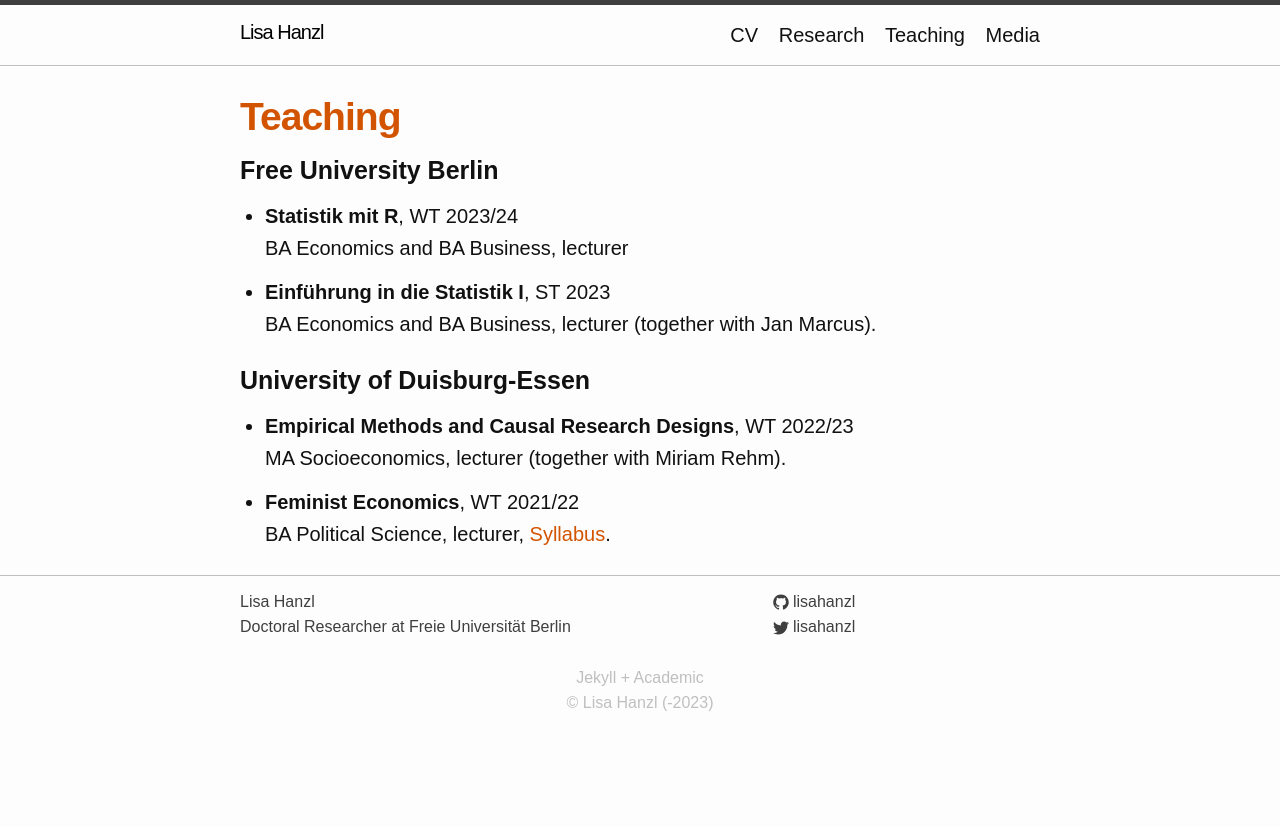
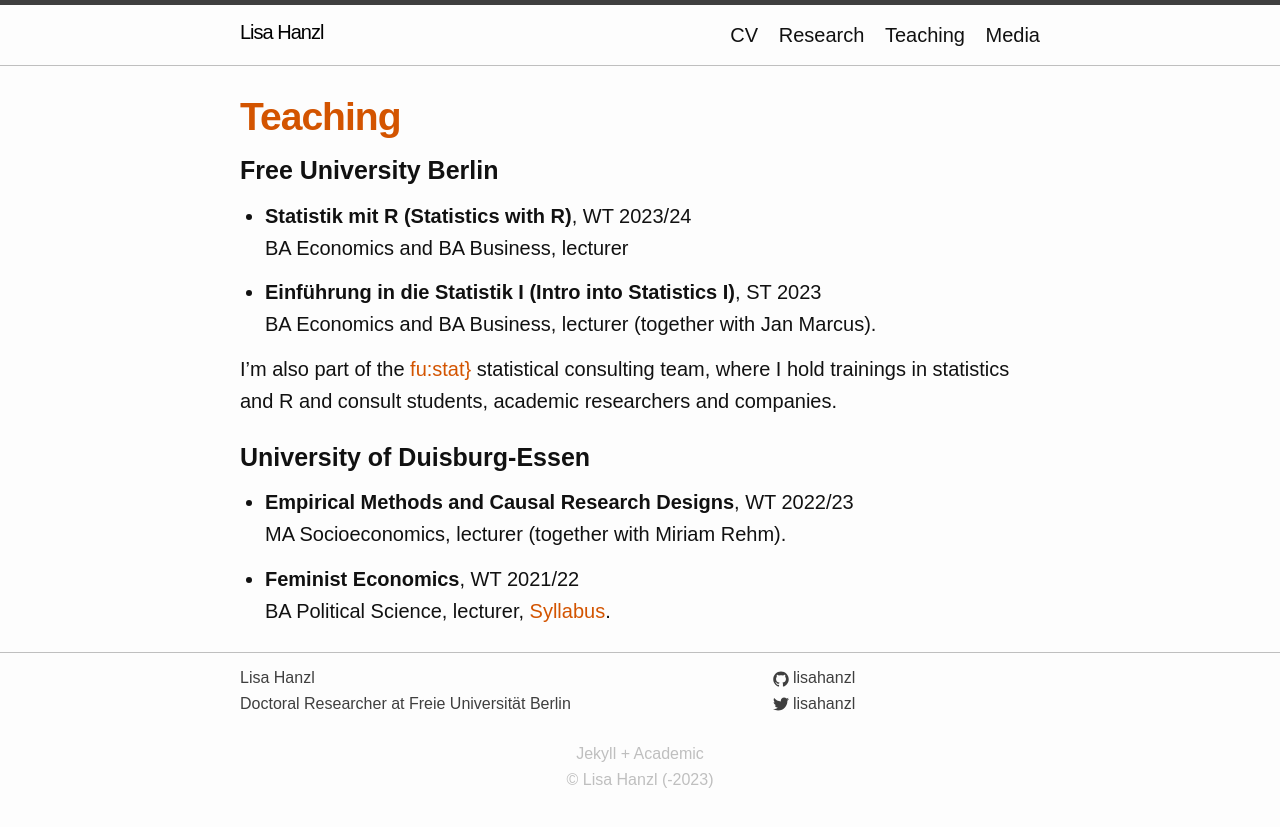
Before and after one commit to lisahanzl/lisahanzl.github.io, a Jekyll site: the page built from 02_teaching.md, in a window 1280 px wide. Shown: the top 827 px of the page. Built offline with Jekyll 4.4.1, drawn with Linux system fonts in a browser that asks for light colours.

Commit message:
add fu:stat

```diff
--- a/02_teaching.md
+++ b/02_teaching.md
@@ -8,14 +8,19 @@ permalink: /teaching/
 ### Free University Berlin
 <p> </p>
 
-- **Statistik mit R**, WT 2023/24 \
+- **Statistik mit R (Statistics with R)**, WT 2023/24 \
 BA Economics and BA Business, lecturer
 
-- **Einführung in die Statistik I**, ST 2023 \
+- **Einführung in die Statistik I (Intro into Statistics I)**, ST 2023 \
 BA Economics and BA Business, lecturer (together with Jan Marcus).
+
+<p> </p>
+
+I'm also part of the [fu:stat}](https://www.stat.fu-berlin.de/en/index.html) statistical consulting team, where I hold trainings in statistics and R and consult students, academic researchers and companies.
 
 ### University of Duisburg-Essen
 <p> </p>
+
 - **Empirical Methods and Causal Research Designs**, WT 2022/23 \
 MA Socioeconomics, lecturer (together with Miriam Rehm).
 
```
